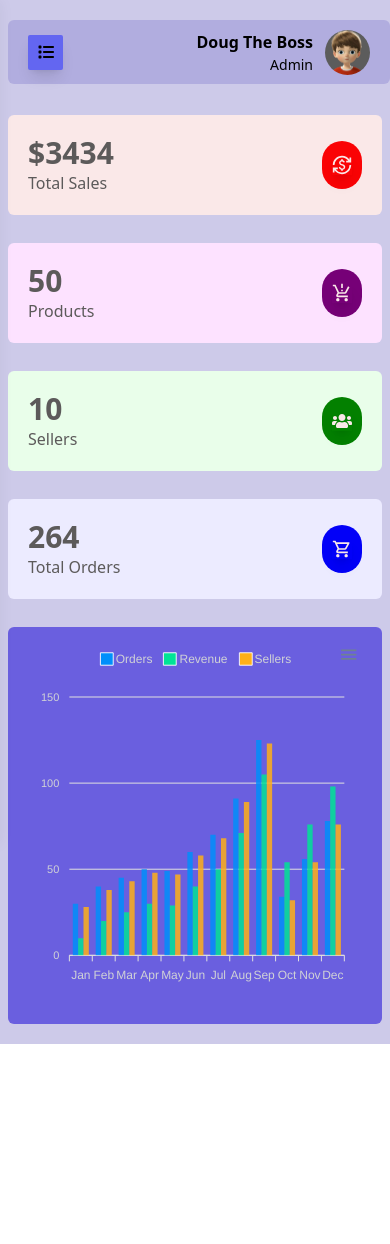
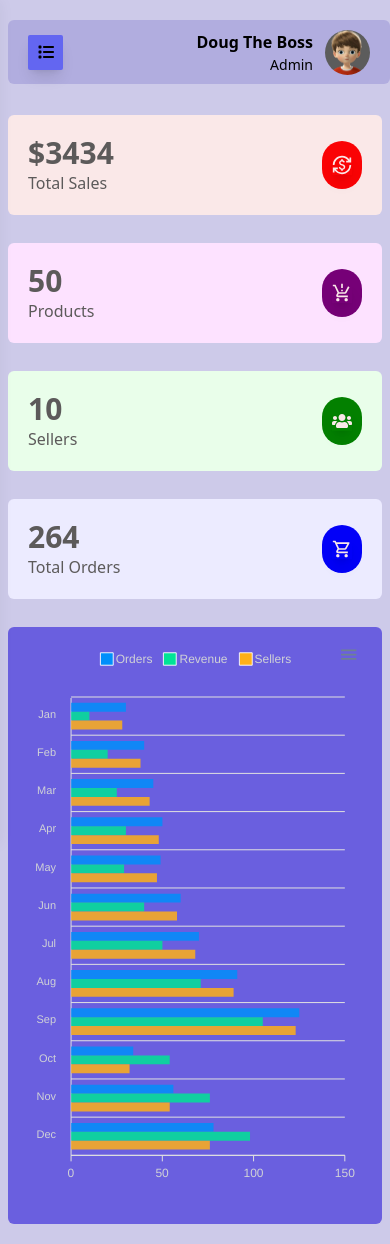
Before and after one commit to guidonunes/marketplace-mern, a React (Create React App) app in the folder dashboard/: page /admin/dashboard in a window 390 px wide. Before the commit the page ends 1044 px from the top, so only its background shows below. Built offline with nearby package versions, Linux system fonts and the light colour scheme.

Commit message:
set up y-axis and responsiveness

```diff
--- a/dashboard/src/views/admin/AdminDashboard.jsx
+++ b/dashboard/src/views/admin/AdminDashboard.jsx
@@ -46,7 +46,25 @@
       },
       legend: {
         position: 'top',
-      }
+      },
+      responsive: [
+        {
+          breakpoint: 565,
+          yaxis: {
+            categories: ['Jan', 'Feb', 'Mar', 'Apr', 'May', 'Jun', 'Jul', 'Aug', 'Sep', 'Oct', 'Nov', 'Dec'],
+          },
+          options: {
+            plotOptions: {
+              bar: {
+                horizontal: true
+              }
+            },
+            chart: {
+              height: '550px',
+            }
+          }
+        }
+      ]
     }
 
   }
```
